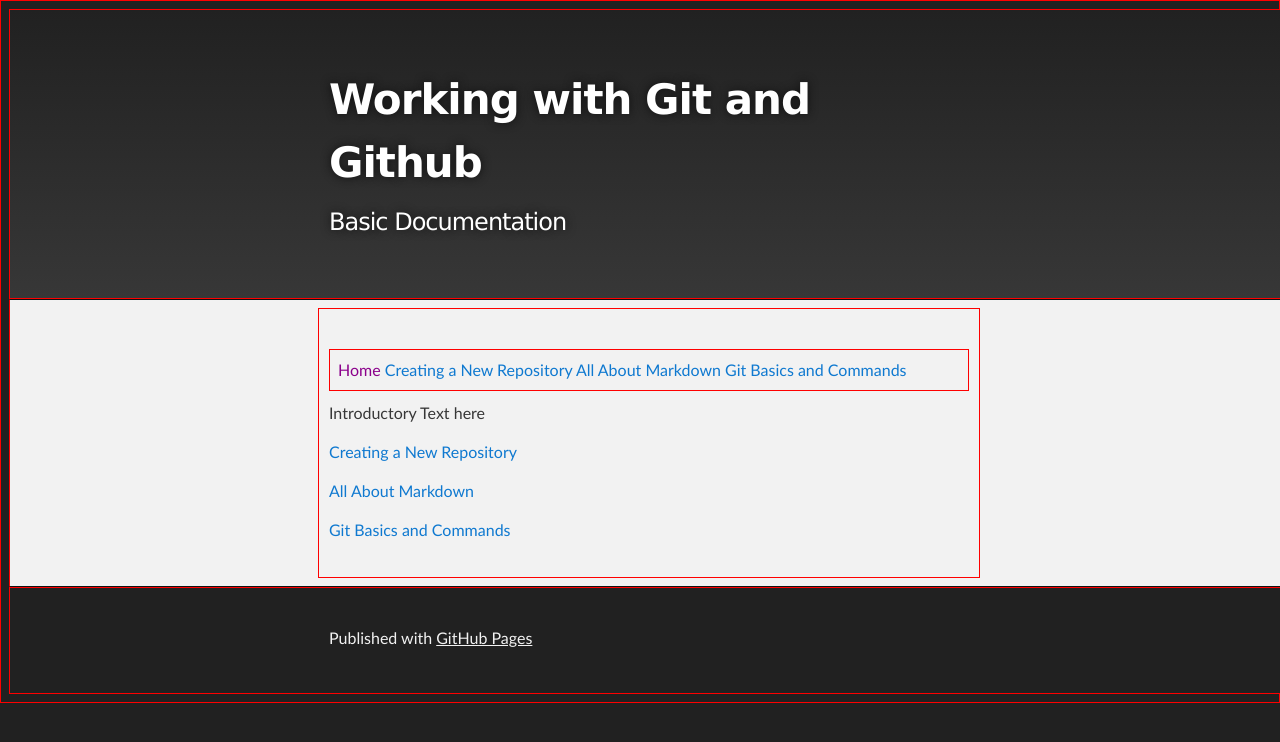
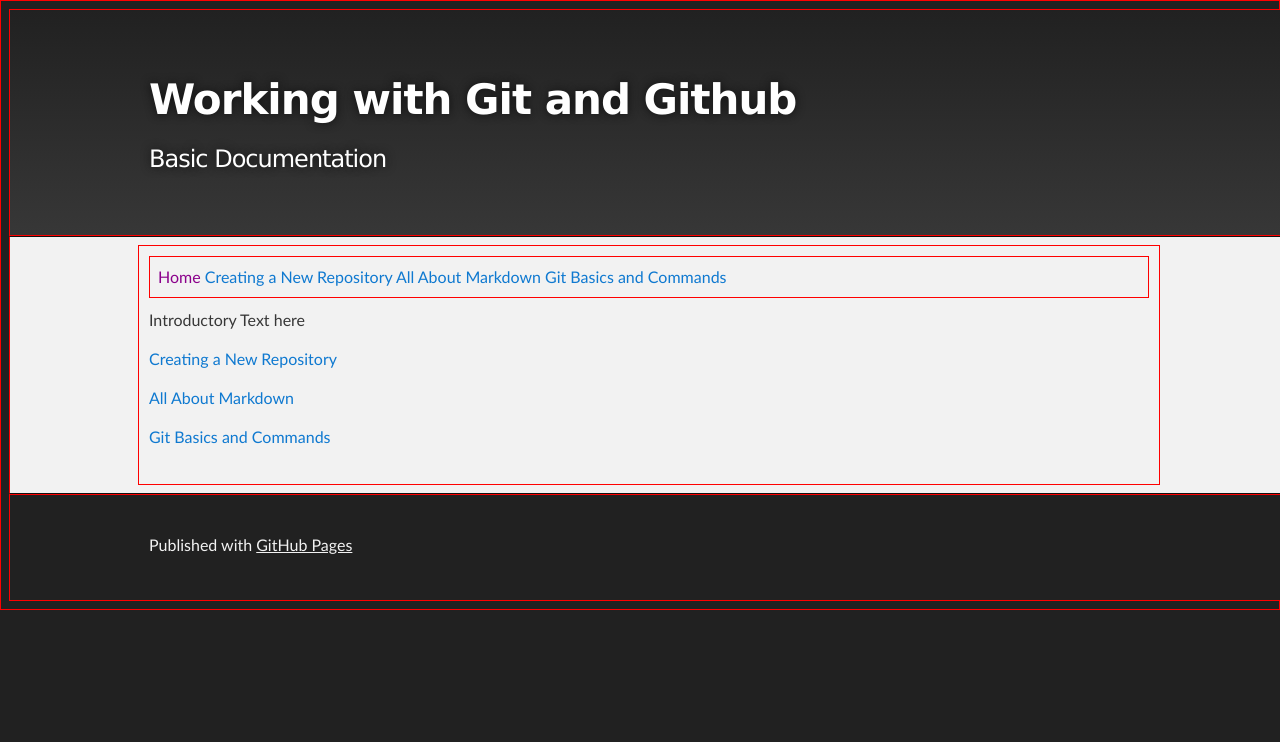
Before and after one commit to cathysnider/cathysnider.github.io, a Jekyll site: the page built from index.md, in a window 1280 px wide. Shown: the top 742 px of the page. Built offline with Jekyll 4.4.1, drawn with Linux system fonts in a browser that asks for light colours.

Commit message:
stylesheet changes

```diff
--- a/_includes/navigation.html
+++ b/_includes/navigation.html
@@ -1,5 +1,6 @@
 <nav>
   {% for item in site.data.navigation %}
-    <a href="{{ item.link }}" {% if page.url == item.link %}class="current"{% endif %}>{{ item.name }}</a>
+    <a href="{{ item.link }}"
+    {% if page.url == item.link %}class="current"{% endif %}>{{ item.name }}</a>
   {% endfor %}
 </nav>
--- a/_sass/additions.scss
+++ b/_sass/additions.scss
@@ -3,3 +3,6 @@ body, div, section,  {border:1px solid red; padding:.5em;}
 .current {
   color:DarkMagenta;
 }
+
+#main_content {   padding-top: 10px; }
+.inner { max-width: 1000px;}
--- a/_sass/jekyll-theme-slate.scss
+++ b/_sass/jekyll-theme-slate.scss
@@ -261,7 +261,7 @@ Full-Width Styles
 
 .inner {
   position: relative;
-  max-width: 640px;
+  // max-width: 640px;
   padding: 20px 10px;
   margin: 0 auto;
 }
@@ -355,9 +355,7 @@ Full-Width Styles
   border-bottom: 1px solid #111;
 }
 
-#main_content {
-  padding-top: 40px;
-}
+// #main_content {   padding-top: 40px; }
 
 #footer_wrap {
   background: #212121;
```
